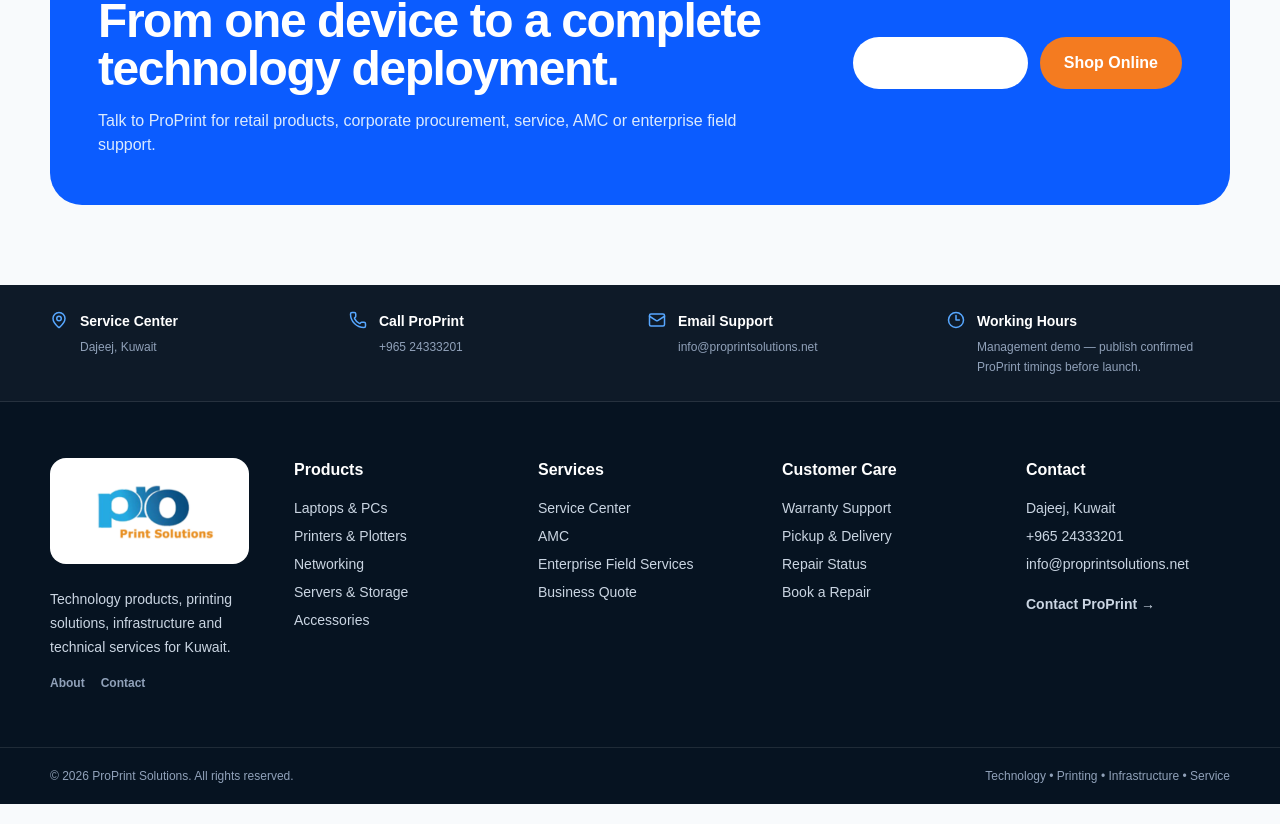
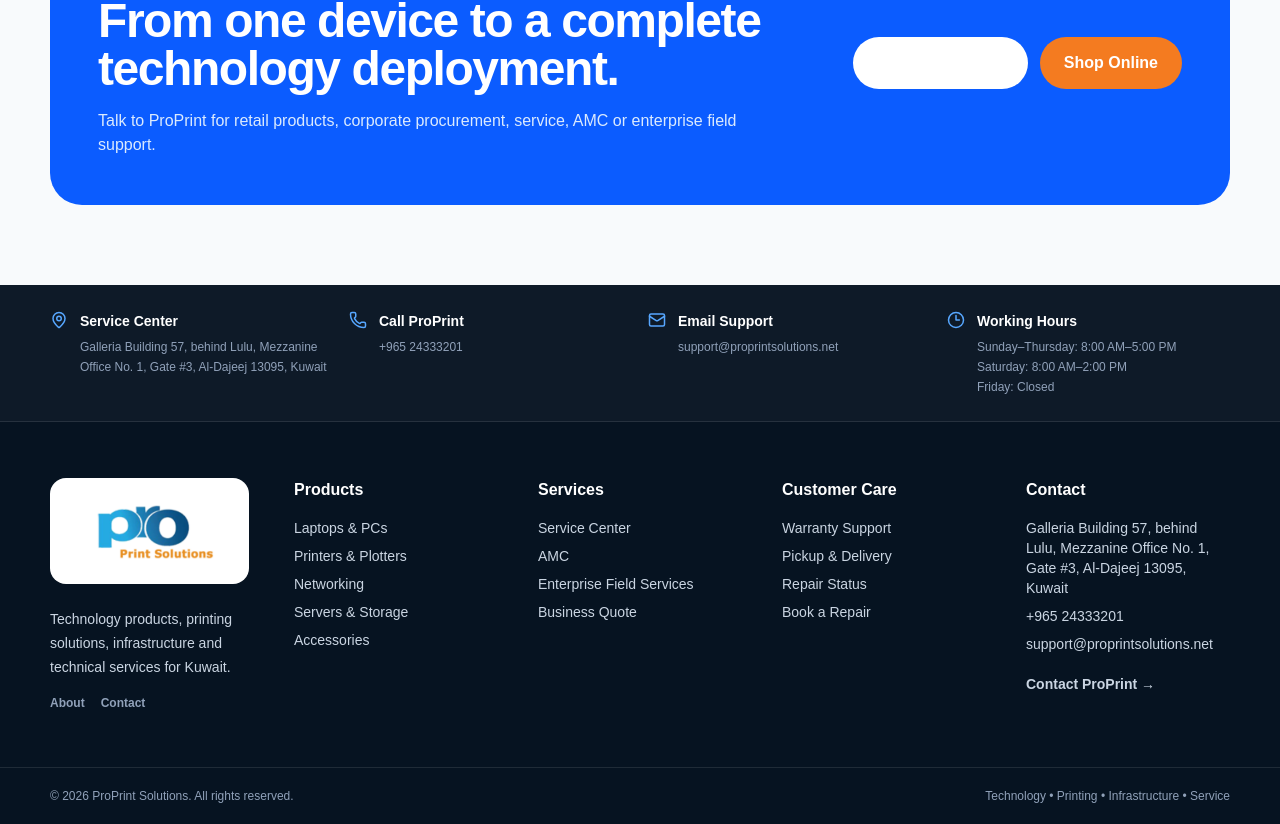
Before and after one commit to broprint/proprint-solutions-2026, a Next.js app: page / in a window 1280 px wide. Shown: the part 5968-6792 px from the top of the page. Built offline with nearby package versions, Linux system fonts and the light colour scheme.

Commit message:
Publish ProPrint address hours and support email

```diff
--- a/components/Footer.tsx
+++ b/components/Footer.tsx
@@ -4,10 +4,10 @@ import { Clock3, Mail, MapPin, Phone } from 'lucide-react';
 export function Footer(){return <footer className="bg-[#061321] text-white">
   <div className="border-b border-white/10 bg-white/[.03]">
     <div className="container grid gap-4 py-6 sm:grid-cols-2 lg:grid-cols-4">
-      <div className="flex gap-3"><MapPin className="mt-0.5 shrink-0 text-[#57a7ff]" size={18}/><div><b className="text-sm">Service Center</b><p className="mt-1 text-xs leading-5 text-slate-400">Dajeej, Kuwait</p></div></div>
+      <div className="flex gap-3"><MapPin className="mt-0.5 shrink-0 text-[#57a7ff]" size={18}/><div><b className="text-sm">Service Center</b><p className="mt-1 text-xs leading-5 text-slate-400">Galleria Building 57, behind Lulu, Mezzanine Office No. 1, Gate #3, Al-Dajeej 13095, Kuwait</p></div></div>
       <div className="flex gap-3"><Phone className="mt-0.5 shrink-0 text-[#57a7ff]" size={18}/><div><b className="text-sm">Call ProPrint</b><p className="mt-1 text-xs leading-5 text-slate-400">+965 24333201</p></div></div>
-      <div className="flex gap-3"><Mail className="mt-0.5 shrink-0 text-[#57a7ff]" size={18}/><div><b className="text-sm">Email Support</b><p className="mt-1 text-xs leading-5 text-slate-400">info@proprintsolutions.net</p></div></div>
-      <div className="flex gap-3"><Clock3 className="mt-0.5 shrink-0 text-[#57a7ff]" size={18}/><div><b className="text-sm">Working Hours</b><p className="mt-1 text-xs leading-5 text-slate-400">Management demo — publish confirmed ProPrint timings before launch.</p></div></div>
+      <div className="flex gap-3"><Mail className="mt-0.5 shrink-0 text-[#57a7ff]" size={18}/><div><b className="text-sm">Email Support</b><p className="mt-1 text-xs leading-5 text-slate-400">support@proprintsolutions.net</p></div></div>
+      <div className="flex gap-3"><Clock3 className="mt-0.5 shrink-0 text-[#57a7ff]" size={18}/><div><b className="text-sm">Working Hours</b><p className="mt-1 text-xs leading-5 text-slate-400">Sunday–Thursday: 8:00 AM–5:00 PM<br/>Saturday: 8:00 AM–2:00 PM<br/>Friday: Closed</p></div></div>
     </div>
   </div>
 
@@ -16,7 +16,7 @@ export function Footer(){return <footer className="bg-[#061321] text-white">
     <div><h3 className="font-bold">Products</h3><div className="mt-4 space-y-2 text-sm text-slate-300"><Link className="block" href="/shop">Laptops & PCs</Link><Link className="block" href="/shop">Printers & Plotters</Link><Link className="block" href="/shop">Networking</Link><Link className="block" href="/shop">Servers & Storage</Link><Link className="block" href="/shop">Accessories</Link></div></div>
     <div><h3 className="font-bold">Services</h3><div className="mt-4 space-y-2 text-sm text-slate-300"><Link className="block" href="/service">Service Center</Link><Link className="block" href="/amc">AMC</Link><Link className="block" href="/enterprise">Enterprise Field Services</Link><Link className="block" href="/quote">Business Quote</Link></div></div>
     <div><h3 className="font-bold">Customer Care</h3><div className="mt-4 space-y-2 text-sm text-slate-300"><Link className="block" href="/customer-care?service=warranty">Warranty Support</Link><Link className="block" href="/customer-care?service=pickup">Pickup & Delivery</Link><Link className="block" href="/customer-care?service=status">Repair Status</Link><Link className="block" href="/service">Book a Repair</Link></div></div>
-    <div><h3 className="font-bold">Contact</h3><div className="mt-4 space-y-2 text-sm text-slate-300"><p>Dajeej, Kuwait</p><p>+965 24333201</p><p>info@proprintsolutions.net</p><Link className="inline-block pt-3 font-bold text-white" href="/contact">Contact ProPrint →</Link></div></div>
+    <div><h3 className="font-bold">Contact</h3><div className="mt-4 space-y-2 text-sm text-slate-300"><p>Galleria Building 57, behind Lulu, Mezzanine Office No. 1, Gate #3, Al-Dajeej 13095, Kuwait</p><p>+965 24333201</p><p>support@proprintsolutions.net</p><Link className="inline-block pt-3 font-bold text-white" href="/contact">Contact ProPrint →</Link></div></div>
   </div>
   <div className="border-t border-white/10"><div className="container flex flex-col gap-2 py-5 text-xs text-slate-400 md:flex-row md:justify-between"><span>© 2026 ProPrint Solutions. All rights reserved.</span><span>Technology • Printing • Infrastructure • Service</span></div></div>
 </footer>}
```
